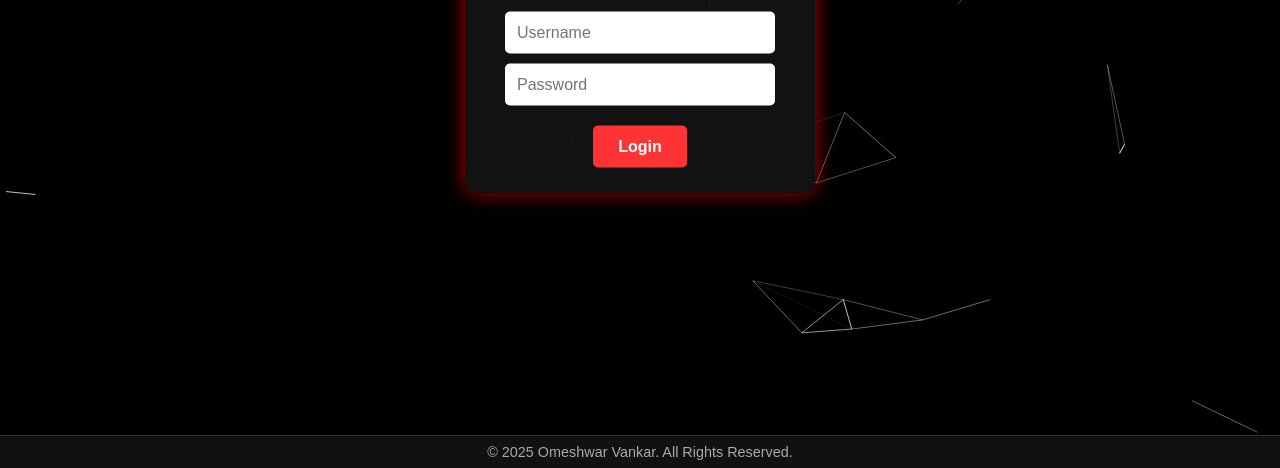
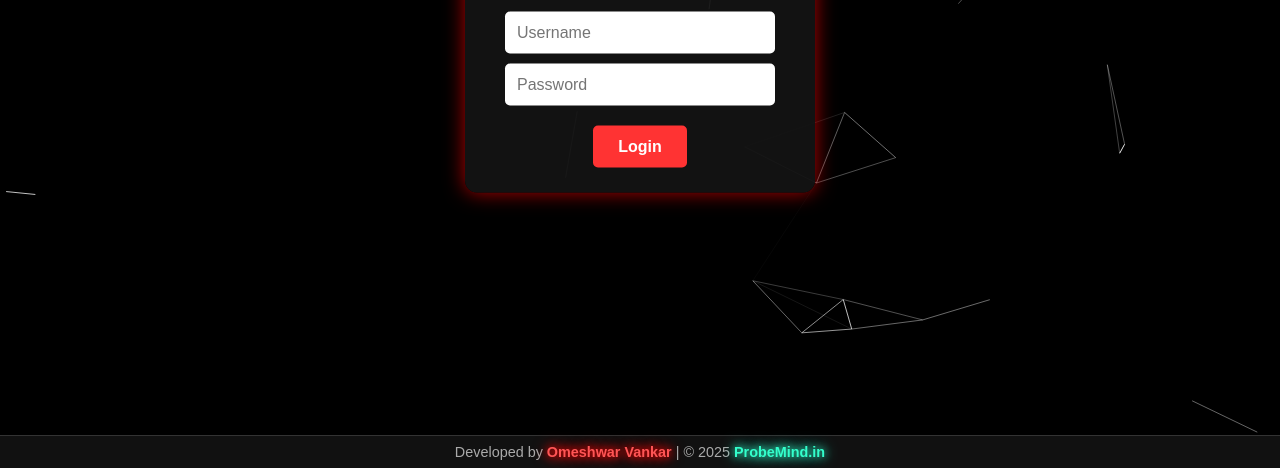
Before and after one commit to omeshwar1991/cyber-awareness, a plain HTML site: page index5.html in a window 1280 px wide. Shown: the part 332-800 px from the top of the page. Drawn offline with Linux system fonts and the light colour scheme.

Commit message:
Update index5.html

```diff
--- a/index5.html
+++ b/index5.html
@@ -136,9 +136,36 @@
          preload="auto"></audio>
 
   <!-- Footer -->
-  <footer>
-    © 2025 Omeshwar Vankar. All Rights Reserved.
-  </footer>
+  <!-- Footer -->
+<footer>
+  Developed by <span class="name">Omeshwar Vankar</span> | © 2025 <span class="site">ProbeMind.in</span>
+</footer>
+
+<style>
+  footer {
+    position: fixed;
+    bottom: 0;
+    left: 0;
+    width: 100%;
+    background: rgba(20,20,20,0.85);
+    color: #aaa;
+    text-align: center;
+    padding: 8px 0;
+    font-size: 0.9em;
+    border-top: 1px solid #333;
+    z-index: 20;
+  }
+  footer .name {
+    color: #ff5555;
+    text-shadow: 0 0 8px red, 0 0 15px red;
+    font-weight: bold;
+  }
+  footer .site {
+    color: #33ffcc;
+    text-shadow: 0 0 8px #33ffcc, 0 0 15px #33ffcc;
+    font-weight: bold;
+  }
+</style>
 
   <script>
     // Show Popup + Play Sound
```
